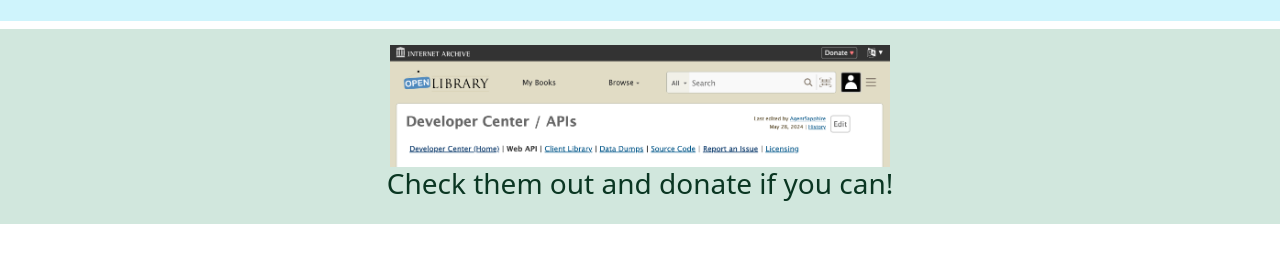
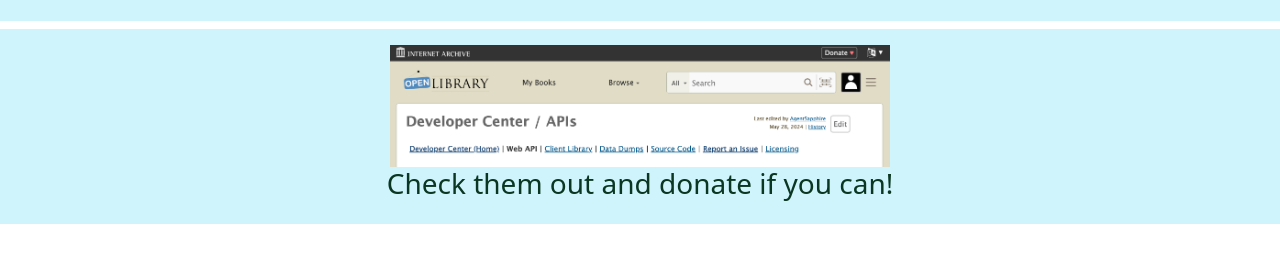
Before and after one commit to stephgenco/stephgenco, a plain HTML site: page ThankYou.html in a window 1280 px wide. Shown: the part 163-426 px from the top of the page. Drawn offline with nearby package versions, Linux system fonts and the light colour scheme.

Commit message:
Update ThankYou.html

```diff
--- a/ThankYou.html
+++ b/ThankYou.html
@@ -22,7 +22,7 @@
         <h4>This website pulls information from Open Library API. A big thank you to them for being a free API online with such great resources.
           Thanks to the developers for working on it!</h4></center> </div>
 
-          <div class="p-3 mb-2 bg-success-subtle text-success-emphasis">
+          <div class="p-3 mb-2 bg-info-subtle text-success-emphasis">
            <center><a href="https://openlibrary.org/developers/api"><img src= openlib.png class="img-fluid" alt="Open Library API screenshot" height="200" width="500"></a></center>
 
             <center><h3>Check them out and donate if you can!</h3></center> </div>
```
